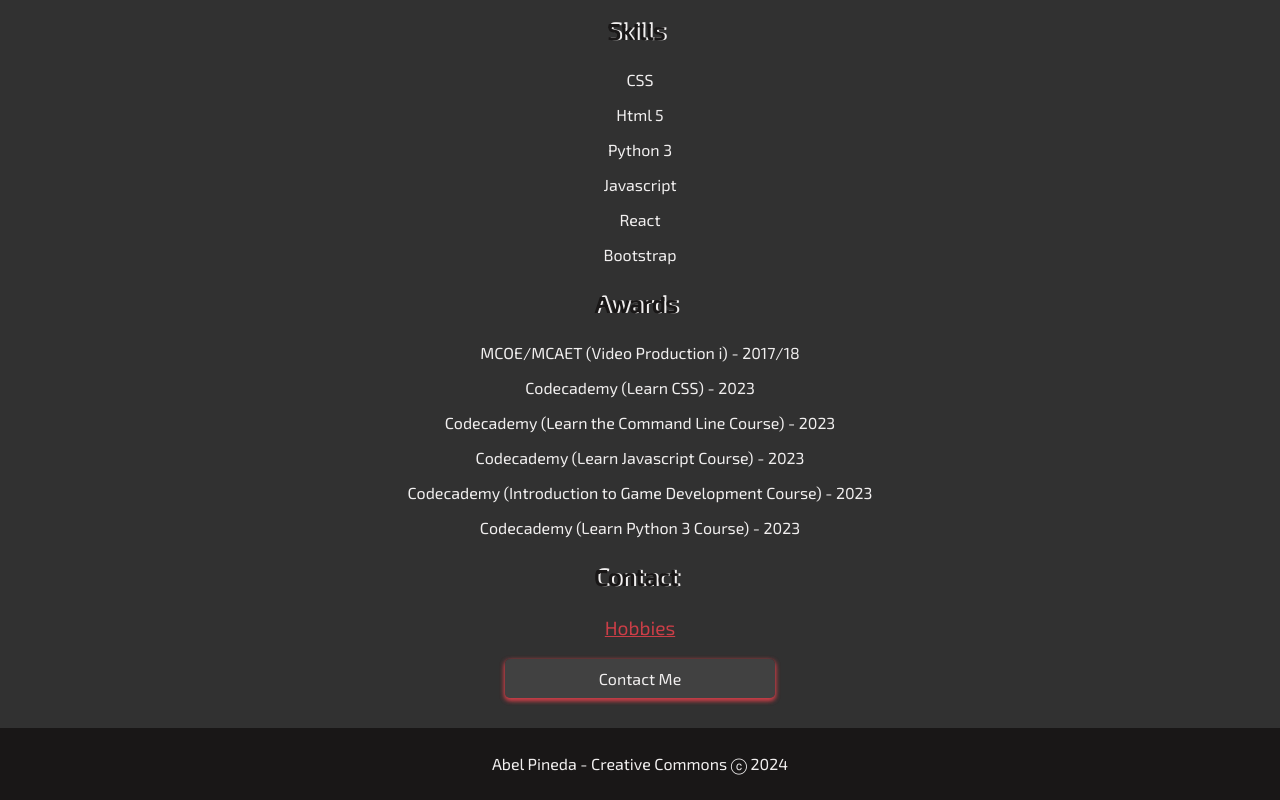
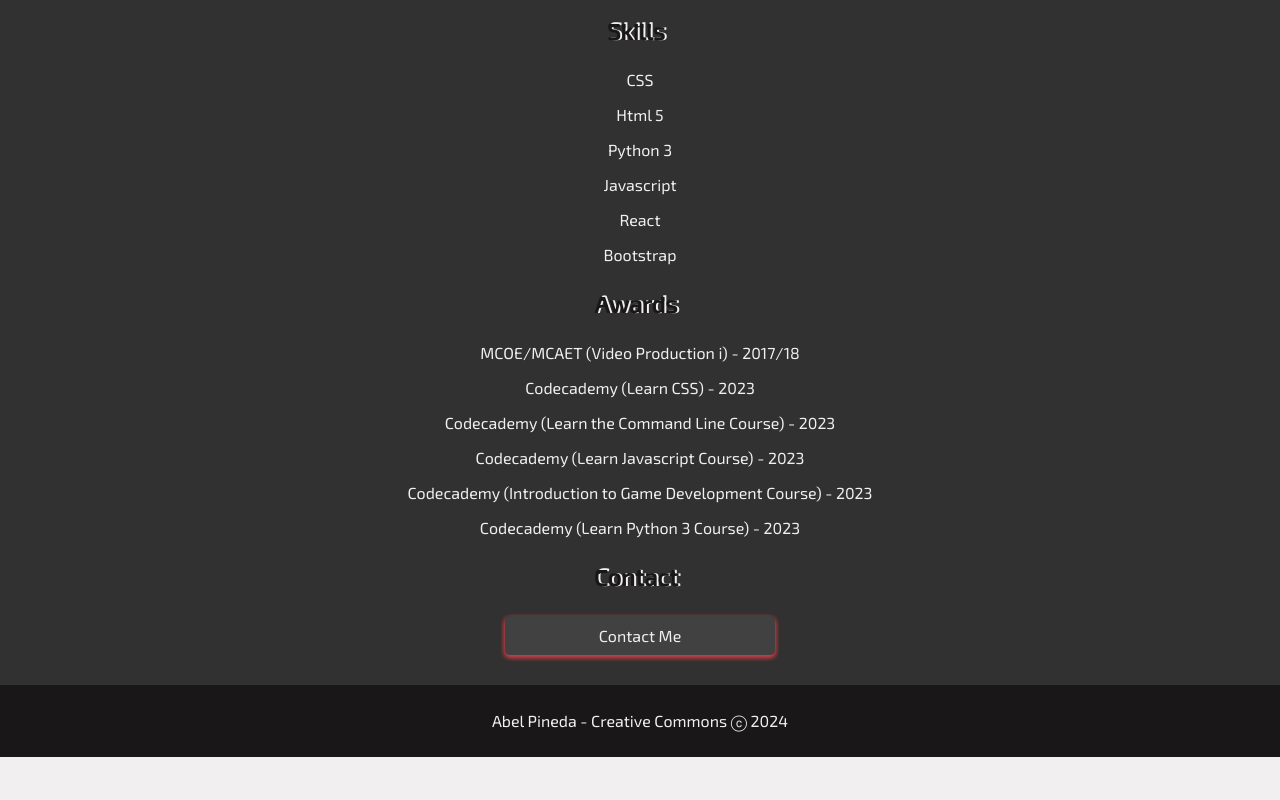
Before and after one commit to Meowsterr666/react-resume, a React (Vite) app: page / in a window 1280 px wide. Shown: the part 2188-2988 px from the top of the page. After the commit the page ends 2945 px from the top, so only its background shows below. Built offline with nearby package versions, Linux system fonts and the light colour scheme.

Commit message:
add: fix image

```diff
--- a/src/components/Heading.jsx
+++ b/src/components/Heading.jsx
@@ -10,7 +10,7 @@
         <h1>Hello!</h1>
         <div className="glitch">
           <h1 title="I'm Abel Pineda">I&#39;m Abel Pineda</h1>
-          <img src="../../images/132092486.png"></img>
+          <img src="./images/132092486.png"></img>
         </div>
         <div className="summary-box">
           <h1>Summary</h1>
--- a/src/components/sub-components/Info.jsx
+++ b/src/components/sub-components/Info.jsx
@@ -1,7 +1,7 @@
 function Info() {
   return (
       <div>
-        <a href="#" className="hobby">Hobbies</a>
+        {/* <a href="#" className="hobby">Hobbies</a> */}
         <details className="detail-whole">
           <summary id="detail-container">Contact Me</summary>
             <p className="detail-item">
```
